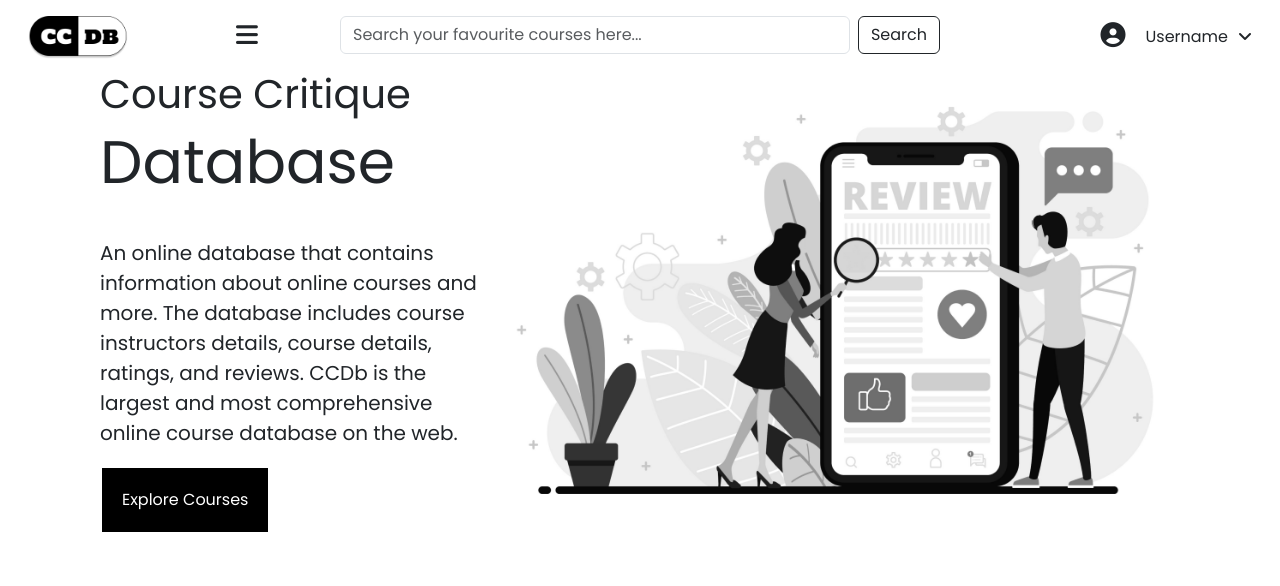
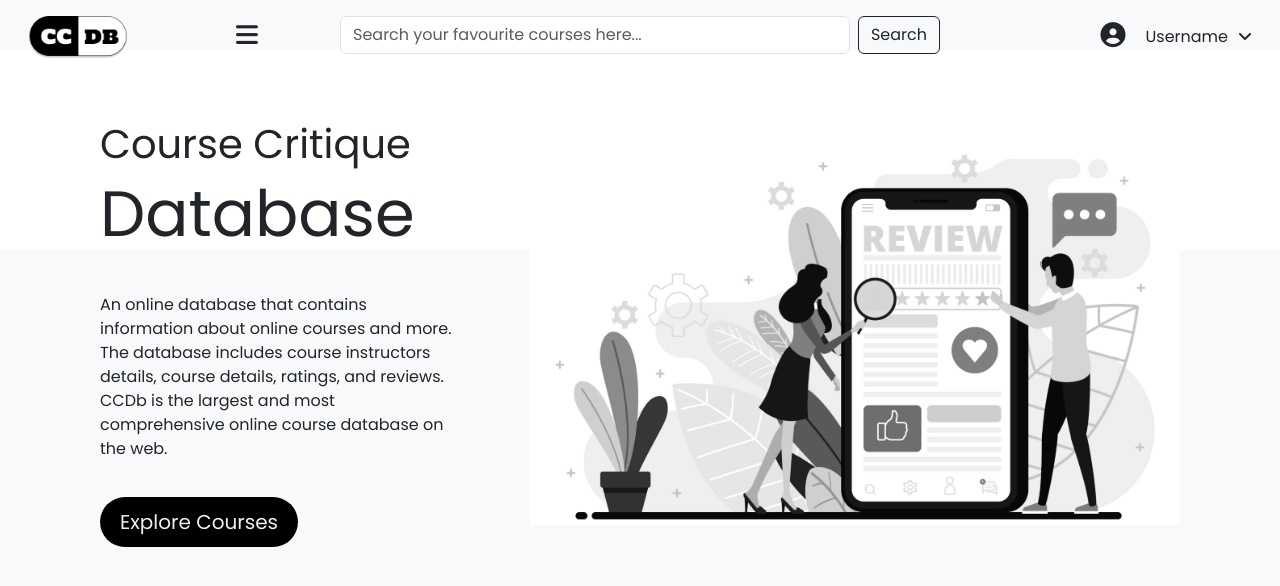
Before and after one commit to vishal499/ccdb, a React (Create React App) app: page / in a window 1280 px wide. Shown: the top 586 px of the page. Built offline with nearby package versions, Linux system fonts and the light colour scheme.

Commit message:
hero part done

```diff
--- a/src/stylesheets/hero.css
+++ b/src/stylesheets/hero.css
@@ -1,11 +1,14 @@
 .hero{
+    height: 200px;
+    margin-top: 50px;
     padding: 70px 100px;
     background-color:white;
     display: flex;
+    gap: 70px;
 }
 
 .rightside img{
-    width: 690px;
+    width: 650px;
 }
 
 .leftside{
@@ -20,19 +23,21 @@
     font-weight: 500;
 }
 .leftside p{
-    font-size: 20px;
+    font-size: 16px;
+    font-weight: 200px;
 }
 .leftside h1{
-    font-size: 60px;
+    font-size: 64px;
+
 }
 .leftside a{
-    background-color:black;
-    border: none;
-    color: white;
-    padding: 20px;
-    text-align: center;
-    text-decoration: none;
-    display: inline-block;
-    font-size: 16px;
-    margin: 4px 2px;
+
+    background-color: black;
+    font-size: 20px;
+    margin-top: 20px;
+   color: #efefef;
+   padding: 10px 20px;
+   border-radius: 30px;
+   text-decoration: none;
+   display:inline-block;
 }
```
